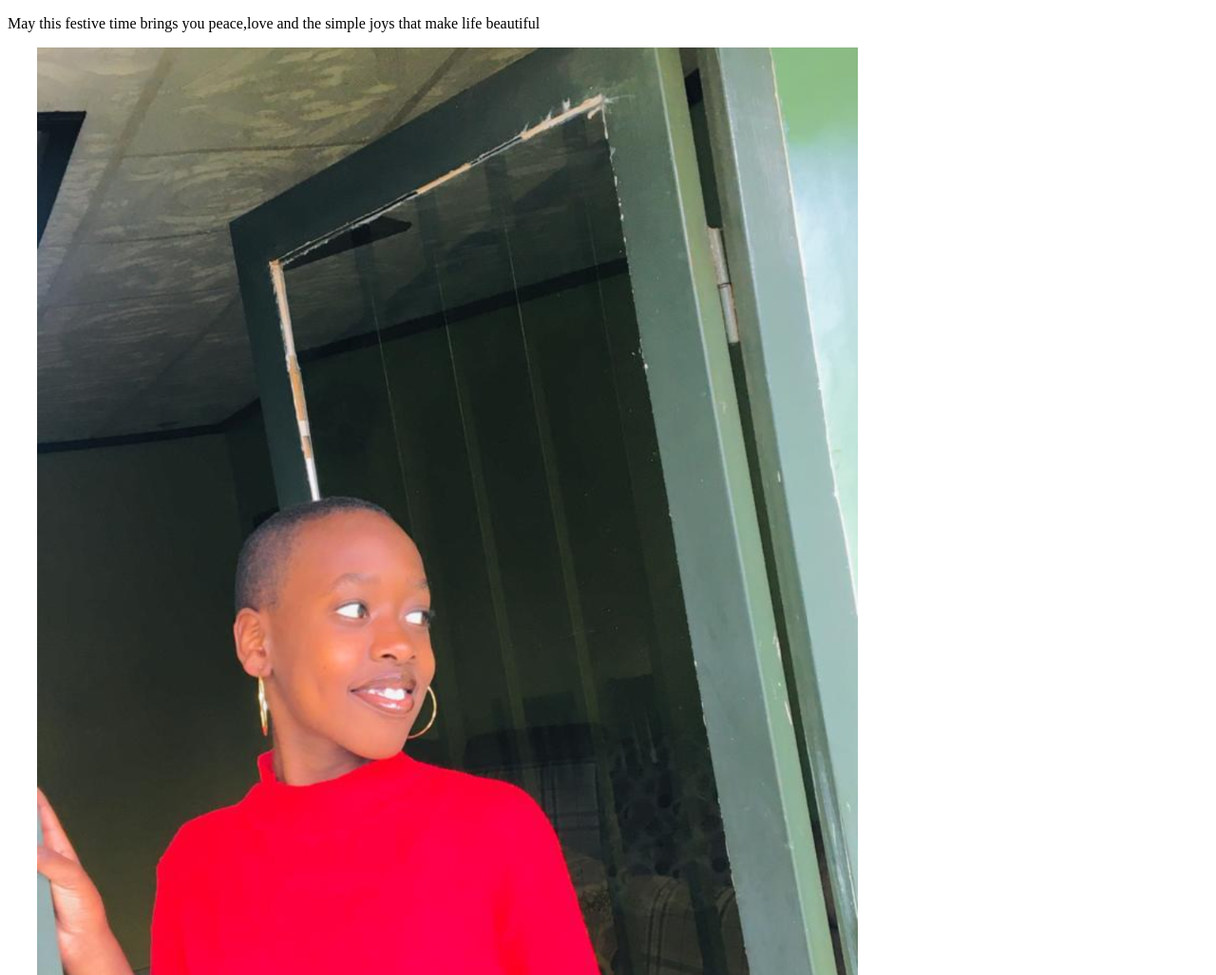
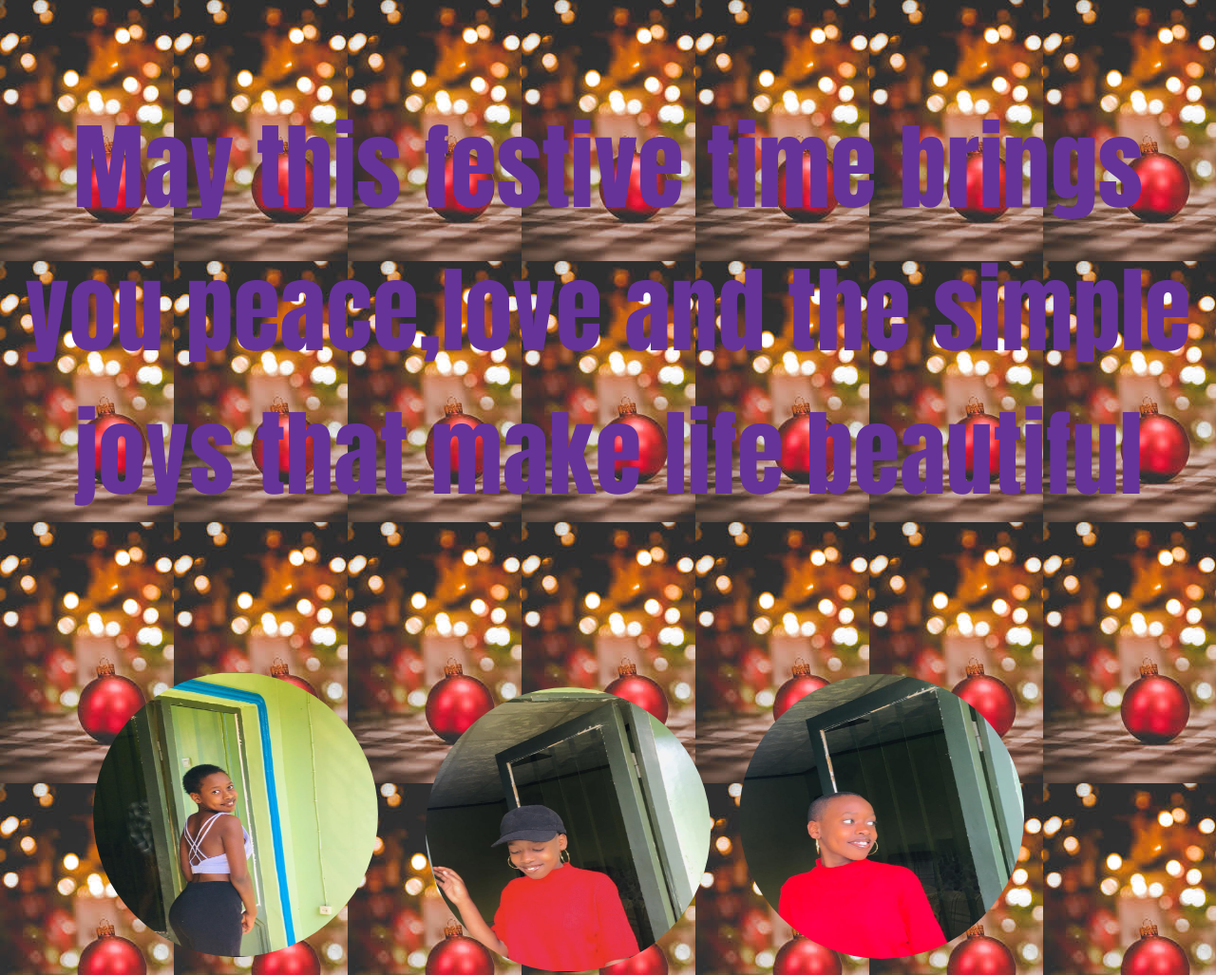
Before and after one commit to nihonor/azah, a plain HTML site: page exercise/index.html in a window 1280 px wide. Shown: the top 1027 px of the page at 95% size. Drawn offline with Linux system fonts and the light colour scheme.

Commit message:
Update index.html

```diff
--- a/exercise/index.html
+++ b/exercise/index.html
@@ -5,7 +5,7 @@
     <meta http-equiv="X-UA-Compatible" content="IE=edge">
     <meta name="viewport" content="width=device-width, initial-scale=1.0">
     <title>Azah</title>
-    <link rel="stylesheet" href="azah.css">
+    <link rel="stylesheet" href="index.css">
 </head>
 <body>
     <p class="p1">May this festive time brings you peace,love and the simple joys that make life beautiful</p>
```
